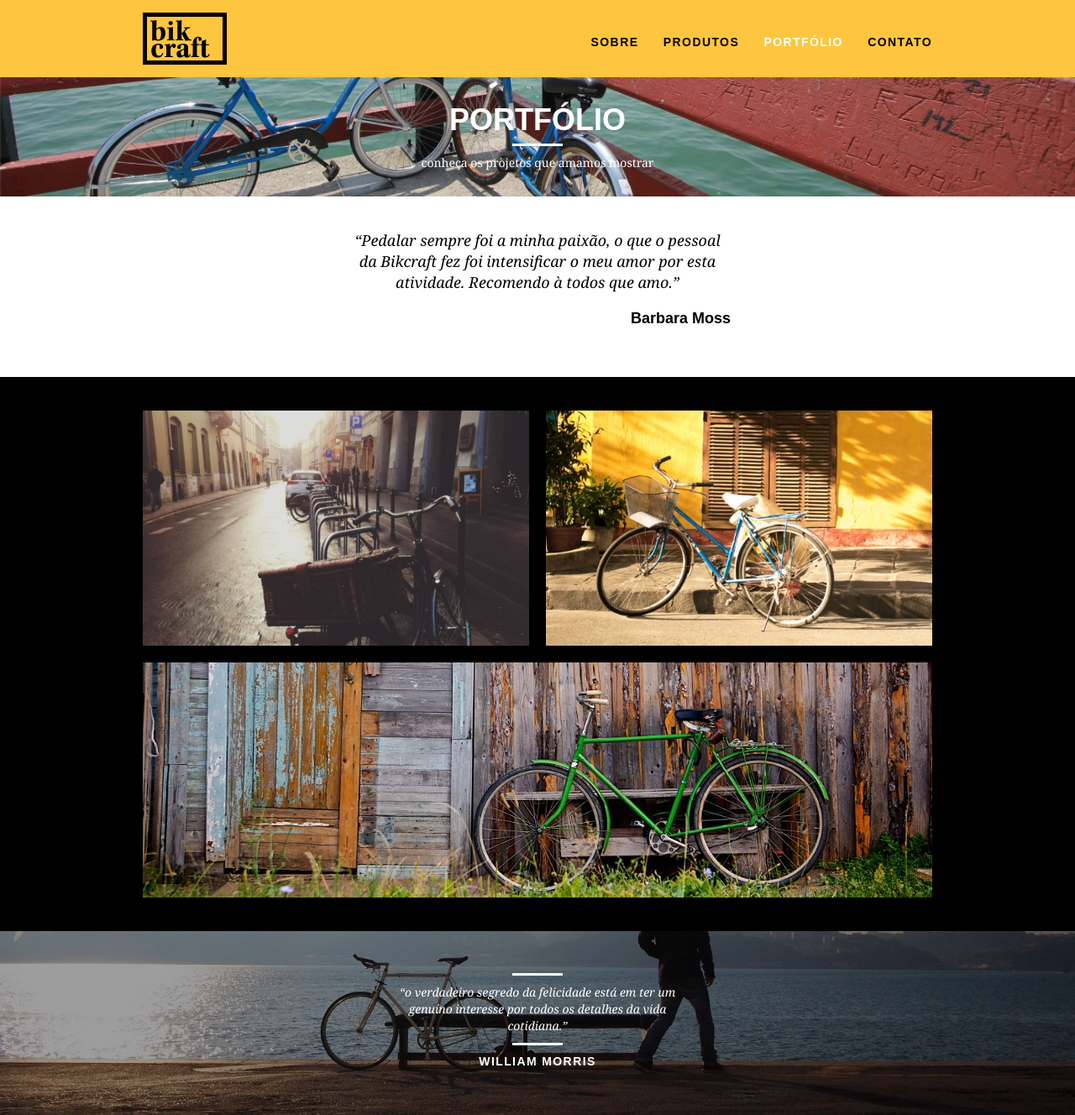
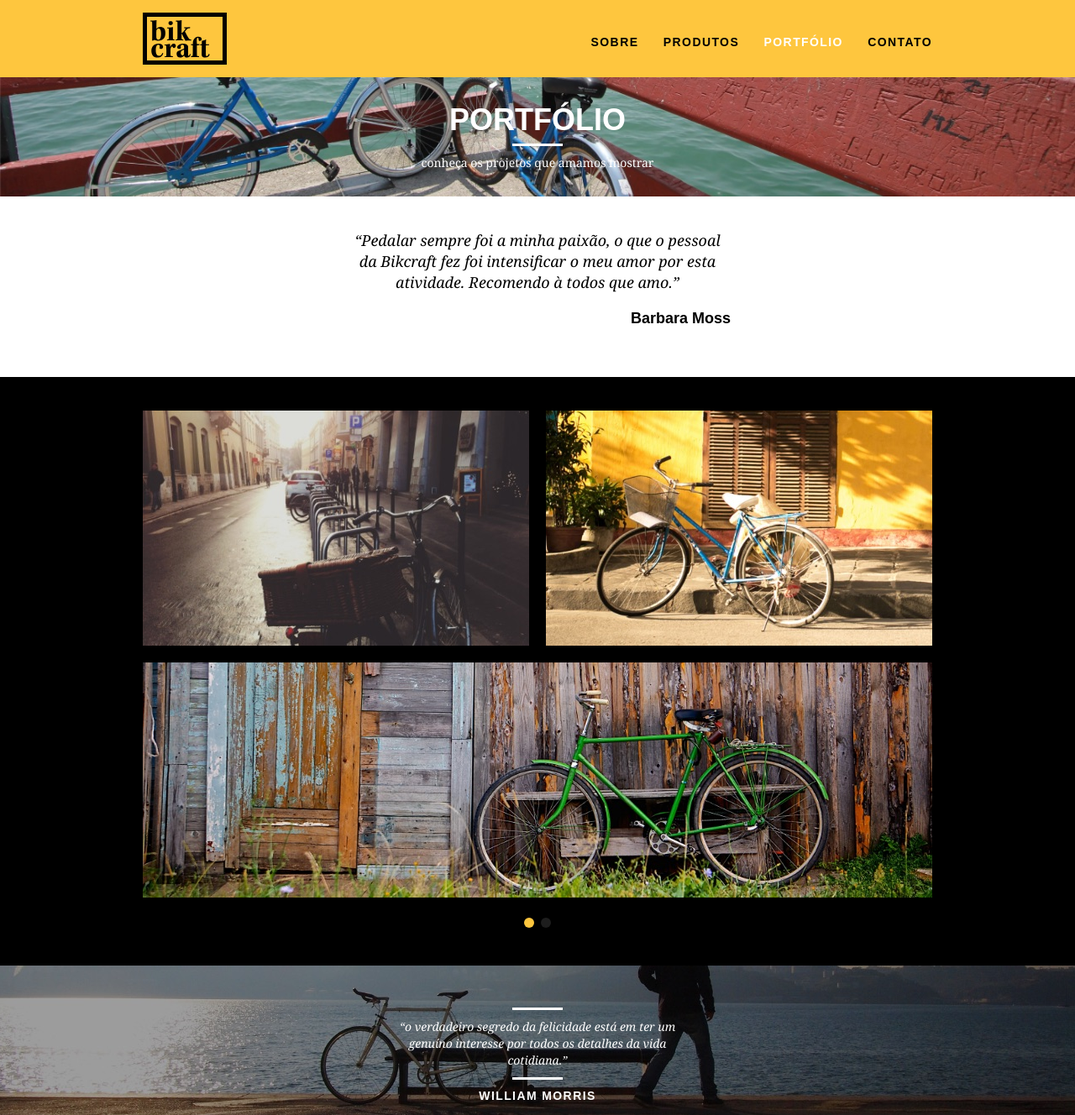
Before and after one commit to lincoolngomes/Bikcraft, a PHP site: page /portfolio.html in a window 1280 px wide. Shown: the top 1328 px of the page at 84% size. Run offline with PHP 8.4, Linux system fonts and the light colour scheme.

Commit message:
add SimpleSlide

```diff
--- a/contato.html
+++ b/contato.html
@@ -10,6 +10,8 @@
 	<link rel="stylesheet" href="css/style.css">
 	<link rel="stylesheet" href="css/contato.css">
 	<link rel="stylesheet" href="css/responsivo.css">
+	<script>document.documentElement.classList.add("js");</script>
+
 </head>
 
 <body>
--- a/css/style.css
+++ b/css/style.css
@@ -385,3 +385,44 @@ h3,
   width: 100%;
   display: block;
 }
+
+/* Javascript */
+
+.js [data-slide] {
+  position: relative;
+}
+
+.js [data-slide] > * {
+  position: absolute;
+  top: 0px;
+  opacity: 0;
+}
+
+.js [data-slide] > .active {
+  position: relative;
+  opacity: 1;
+  transition: opacity 500ms;
+}
+
+.js [data-slide-nav] {
+  display: block;
+  text-align: center;
+  margin-top: 20px;
+}
+
+.js [data-slide-nav] button {
+  display: inline-block;
+  width: 12px;
+  height: 12px;
+  margin: 4px;
+  border: none;
+  padding: 0px;
+  border-radius: 9px;
+  text-indent: -99px;
+  overflow: hidden;
+  background: #1d1d1d;
+}
+
+.js [data-slide-nav] button.active {
+  background: #fec63e;
+}
--- /dev/null
+++ b/js/script.js
@@ -0,0 +1,14 @@
+if(window.SimpleSlide) {
+new SimpleSlide({
+  slide: "quote",
+  time: 5000
+});
+
+new SimpleSlide({
+  slide: "portfolio",
+  time: 5000,
+  nav: true,
+  auto: true
+});
+
+}
--- a/portfolio.html
+++ b/portfolio.html
@@ -10,6 +10,7 @@
 	<link rel="stylesheet" href="css/style.css">
 	<link rel="stylesheet" href="css/portfolio.css">
 	<link rel="stylesheet" href="css/responsivo.css">
+	<script>document.documentElement.classList.add("js");</script>
 </head>
 
 <body>
@@ -38,18 +39,32 @@
 		</div>
 	</section>
 
-	<section class="container">
+	<section class="container" data-slide="quote">
 		<blockquote class="quote_clientes">
 			<p>“Pedalar sempre foi a minha paixão, o que o pessoal da Bikcraft fez foi intensificar o meu amor por esta atividade. Recomendo à todos que amo.”</p>
 			<cite>Barbara Moss</cite>
 		</blockquote>
+		<blockquote class="quote_clientes">
+			<p>“O que o pessoal da Bikcraft fez foi intensificar o meu amor por esta atividade. Recomendo à todos que amo. Pedalar sempre foi a minha paixão.”</p>
+			<cite>Jhony Rato</cite>
+		</blockquote>
+		<blockquote class="quote_clientes">
+			<p>“Recomendo à todos que amo. Pedalar sempre foi a minha paixão, o que o pessoal da Bikcraft fez foi intensificar o meu amor por esta atividade.”</p>
+			<cite>Bernardo</cite>
+		</blockquote>
 	</section>
 
 	<section class="portfolio">
-		<div class="container ">
+		<div class="container " data-slide="portfolio">
 			<ul class="portfolio_lista">
 				<li class="grid-8"><img src="img/portfolio/retro.jpg" alt="Bicicleta Retrô"></li>
 				<li class="grid-8"><img src="img/portfolio/passeio.jpg" alt="Bicicleta Passeio"></li>
+				<li class="grid-16"><img src="img/portfolio/esporte.jpg" alt="Bicicleta Esporte"></li>
+			</ul>
+			<ul class="portfolio_lista">
+
+				<li class="grid-8"><img src="img/portfolio/passeio.jpg" alt="Bicicleta Passeio"></li>
+				<li class="grid-8"><img src="img/portfolio/retro.jpg" alt="Bicicleta Retrô"></li>
 				<li class="grid-16"><img src="img/portfolio/esporte.jpg" alt="Bicicleta Esporte"></li>
 			</ul>
 
@@ -102,6 +117,9 @@
 		</div>
 	</footer>
 
+	<script src="./js/simple-slide.js"></script>
+	<script src="./js/script.js"></script>
+
 </body>
 
 </html>
--- a/produtos.html
+++ b/produtos.html
@@ -10,6 +10,7 @@
 	<link rel="stylesheet" href="css/style.css">
 	<link rel="stylesheet" href="css/produtos.css">
 	<link rel="stylesheet" href="css/responsivo.css">
+	<script>document.documentElement.classList.add("js");</script>
 </head>
 
 <body>
--- a/sobre.html
+++ b/sobre.html
@@ -10,6 +10,7 @@
 	<link rel="stylesheet" href="css/style.css">
 	<link rel="stylesheet" href="css/sobre.css">
 	<link rel="stylesheet" href="css/responsivo.css">
+	<script>document.documentElement.classList.add("js");</script>
 </head>
 
 <body>
```
Also changed, not shown: index.html (+7 -0 lines), js/simple-slide.js (added, +1 -0 lines).
